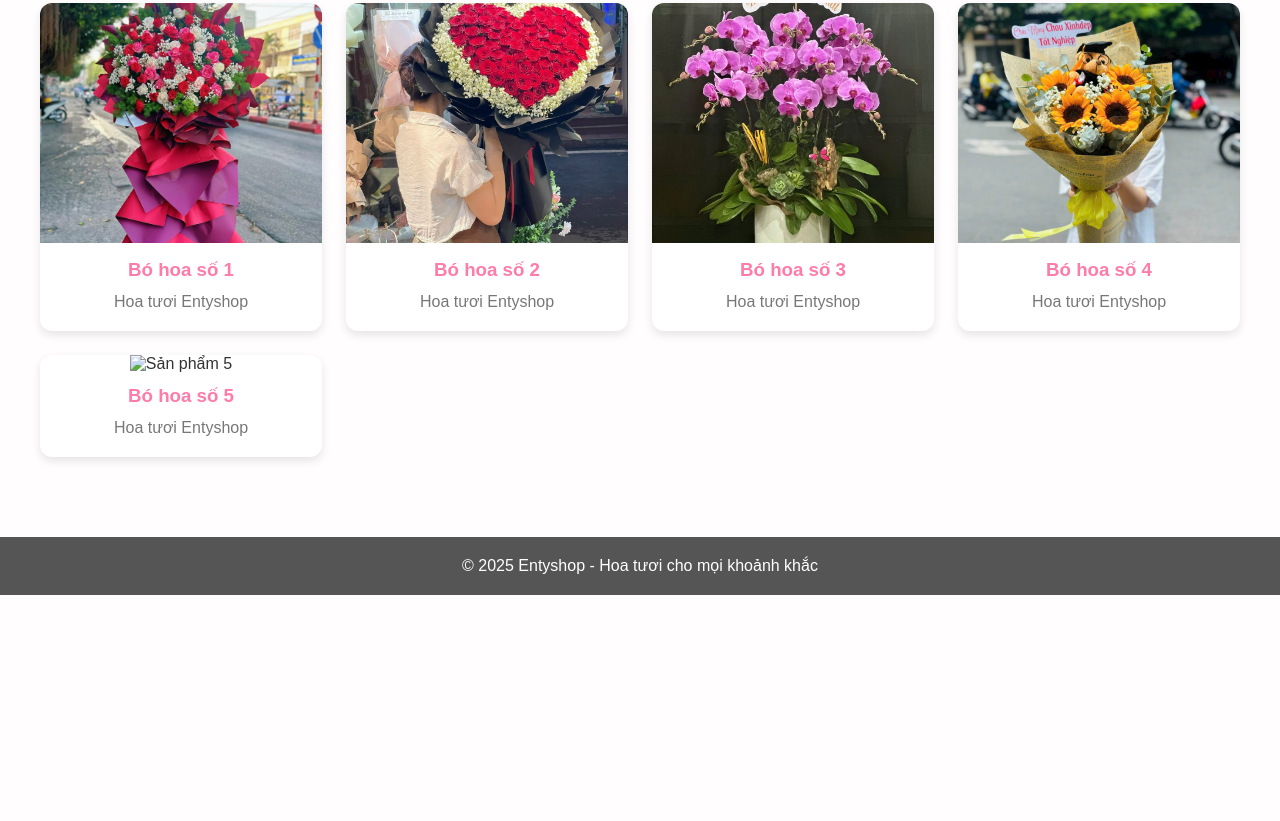
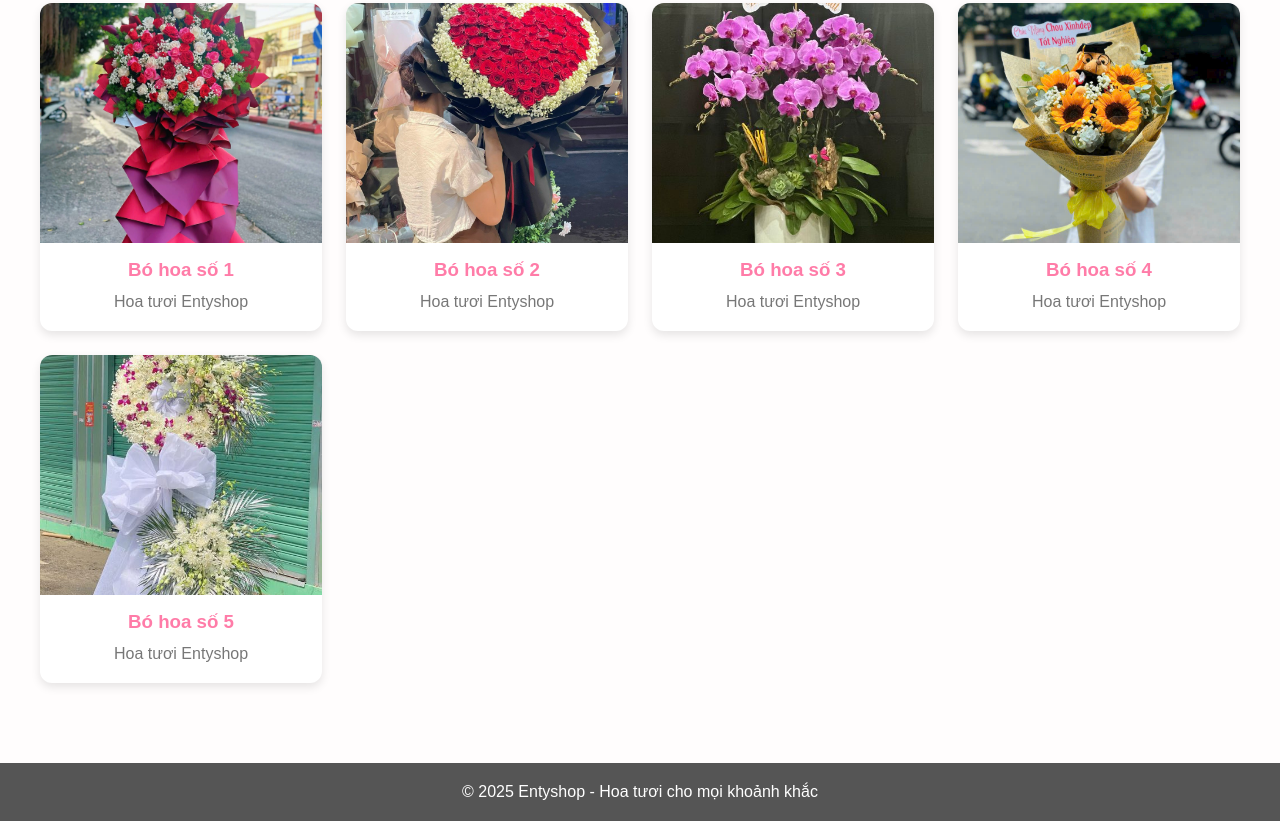
Before and after one commit to nhnthuan30102002-maker/my-websitebanhangcuaenty, a plain HTML site: page index.html in a window 1280 px wide. Shown: the part 703-1524 px from the top of the page. Before the commit the page ends 1298 px from the top, so only its background shows below. Drawn offline with Linux system fonts and the light colour scheme.

Commit message:
Update index.html

```diff
--- a/index.html
+++ b/index.html
@@ -195,7 +195,7 @@
     </div>
 
     <div class="product-card">
-      <img src="images/sp5.jpg" alt="Sản phẩm 5">
+      <img src="images/sp5.jpeg" alt="Sản phẩm 5">
       <h3>Bó hoa số 5</h3>
       <p>Hoa tươi Entyshop</p>
     </div>
```
